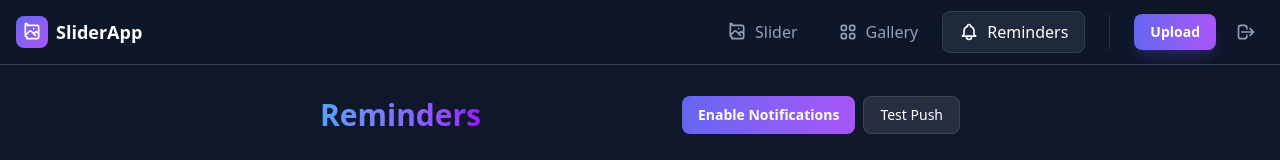
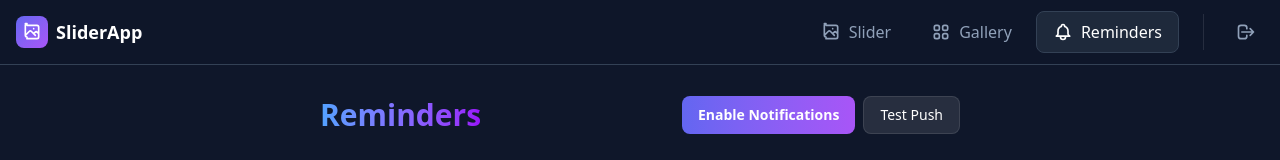
Before and after one commit to Terry-Development/SliderApp, a Next.js app in the folder frontend/: page /reminders in a window 1280 px wide. Shown: the top 160 px of the page. Built offline with nearby package versions, Linux system fonts and the light colour scheme; no server answers.

Commit message:
UI: Remove Upload Button from Navbar

```diff
--- a/frontend/src/components/Navbar.js
+++ b/frontend/src/components/Navbar.js
@@ -74,9 +74,6 @@ export default function Navbar() {
                     </div>
 
                     <div className="flex items-center gap-3 border-l border-white/10 pl-6">
-                        <Link href="/gallery" className="btn-gradient text-sm py-2 px-4 shadow-lg shadow-primary/20 hover:shadow-primary/40">
-                            Upload
-                        </Link>
                         <button
                             onClick={handleLogout}
                             className="p-2 text-slate-400 hover:text-white transition-colors"
```
